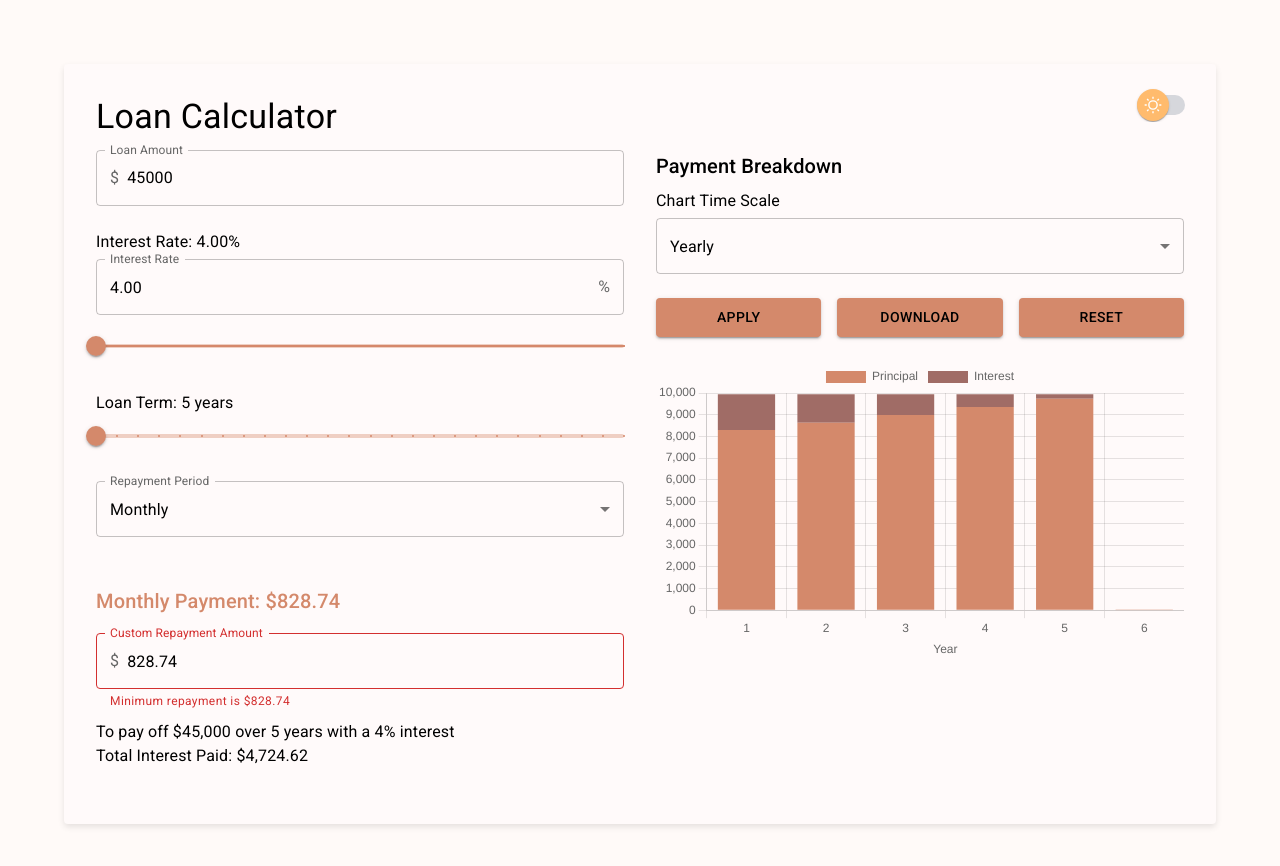
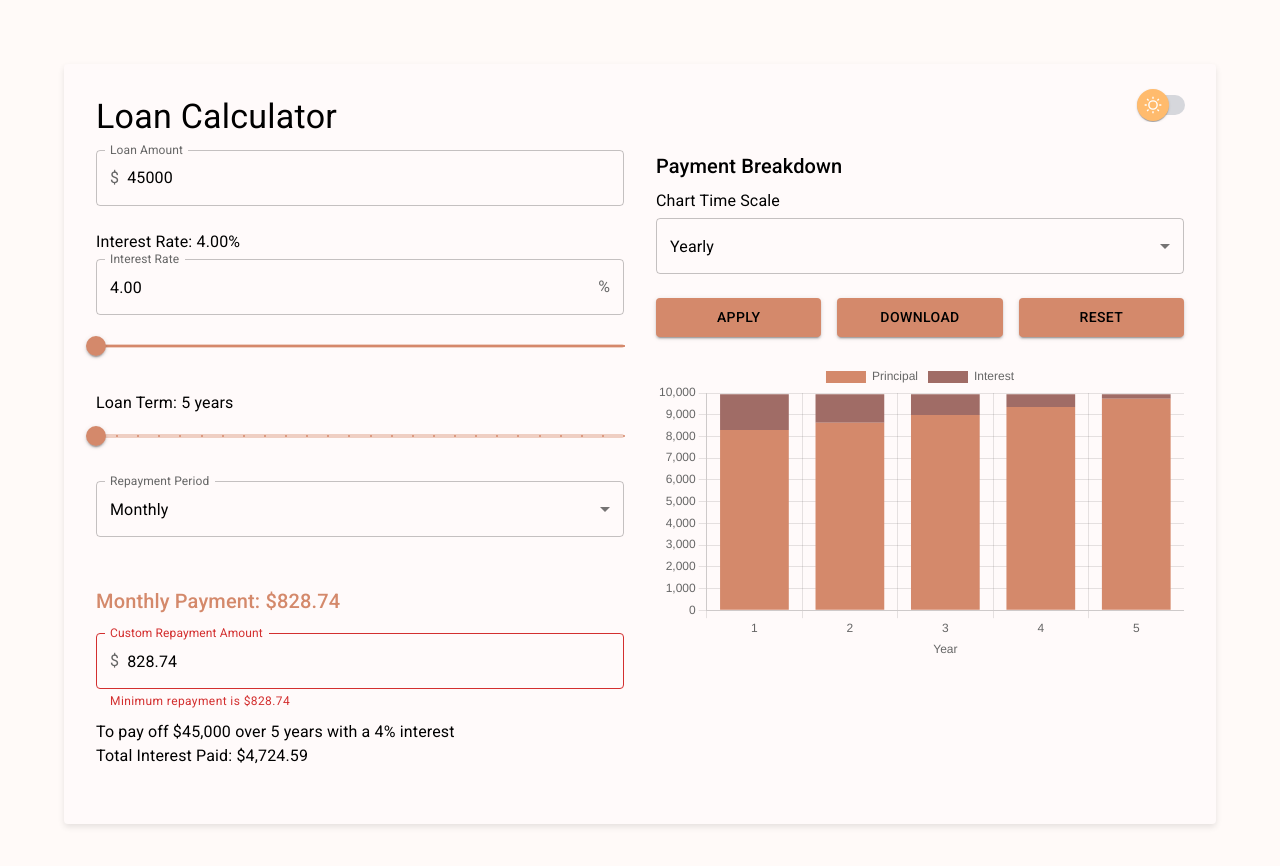
Before and after one commit to IT-gMA/Loan-Calculator-with-Charts, a React (Vite) app: page / in a window 1280 px wide. Shown: the top 866 px of the page. Built offline with nearby package versions, Linux system fonts and the light colour scheme.

Commit message:
Address code review feedback: unrounded balance tracking, named constant, comments
Agent-Logs-Url: https://github.com/IT-gMA/Loan-Calculator-with-Charts/sessions/beed638e-efa7-40a0-bcbf-d3b2e5ebef15

Co-authored-by: IT-gMA <49443166+IT-gMA@users.noreply.github.com>

```diff
--- a/src/components/LoanInputForm/LoanInputForm.tsx
+++ b/src/components/LoanInputForm/LoanInputForm.tsx
@@ -33,6 +33,9 @@ interface LoanInputFormProps {
 
 const INTEREST_RATE_PATTERN = /^\d*(\.\d{0,2})?$/;
 const REPAYMENT_PATTERN = /^\d*(\.\d{0,2})?$/;
+// Tolerance used to detect whether the user has entered a custom repayment above the
+// required minimum (avoids treating floating-point-equal values as "custom").
+const REPAYMENT_TOLERANCE = 0.005;
 const roundToTwoDecimals = (value: number): number => Number(value.toFixed(2));
 
 const LoanInputForm = ({
@@ -152,7 +155,9 @@ const LoanInputForm = ({
   // Compute payoff description when using a custom repayment above the minimum
   const periodsPerYear: Record<Period, number> = { weekly: 52, fortnightly: 26, monthly: 12 };
   const ppy = periodsPerYear[period];
-  const isCustom = customRepayment > payment + 0.004;
+  const isCustom = customRepayment > payment + REPAYMENT_TOLERANCE;
+  // payoffYears / payoffMonths: convert actualPeriods to years+months.
+  // Dividing the remainder by ppy gives the fractional year; multiplying by 12 gives months.
   const payoffYears = isCustom ? Math.floor(actualPeriods / ppy) : years;
   const payoffMonths = isCustom ? Math.round((actualPeriods % ppy) / ppy * 12) : 0;
 
--- a/src/utils/UtilFunctions.ts
+++ b/src/utils/UtilFunctions.ts
@@ -84,15 +84,22 @@ export const generateAmortisationData = (
   const maxPeriods = years * ppy * 2 + ppy; // safety upper bound
 
   const allPeriods: Array<{ interest: number; principal: number }> = [];
+  // Track the unrounded balance to avoid per-iteration rounding drift.
+  // Rounding is applied only when recording values for output.
   let balance = loanAmount;
 
   while (balance > 0.005 && allPeriods.length < maxPeriods) {
-    const interest = Math.round(balance * periodicRate * 100) / 100;
+    const interest = balance * periodicRate;
     const principalPaid = Math.min(customRepayment - interest, balance);
-    if (principalPaid <= 0) break; // repayment does not cover interest
-    balance = Math.round((balance - principalPaid) * 100) / 100;
+    // Guard: if customRepayment does not cover interest (should not happen when
+    // customRepayment >= required minimum, but guards against upstream validation failures).
+    if (principalPaid <= 0) break;
+    balance -= principalPaid;
     if (balance < 0.005) balance = 0;
-    allPeriods.push({ interest, principal: principalPaid });
+    allPeriods.push({
+      interest: Number(interest.toFixed(2)),
+      principal: Number(principalPaid.toFixed(2)),
+    });
   }
 
   const totalInterest = Math.round(allPeriods.reduce((s, p) => s + p.interest, 0) * 100) / 100;
```
